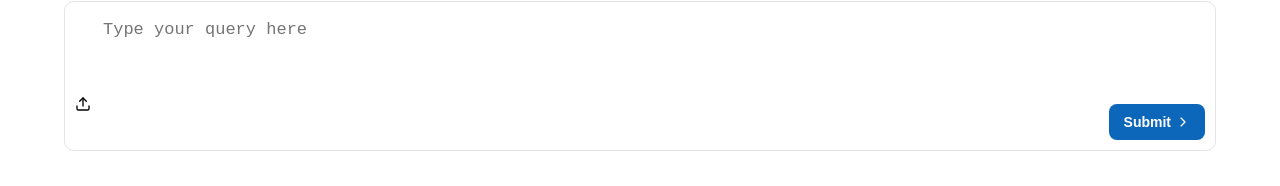
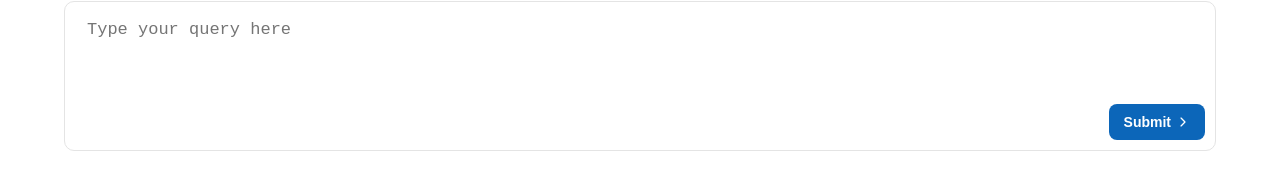
Before and after one commit to arkalal/Chakrava-Model-AI, a Next.js app: page /playground in a window 1280 px wide. Shown: the part 609-795 px from the top of the page. Built offline with nearby package versions, Linux system fonts and the light colour scheme.

Commit message:
work pending for image

```diff
--- a/Components/ChatInput/ChatInput.js
+++ b/Components/ChatInput/ChatInput.js
@@ -31,9 +31,9 @@ const ChatInput = ({
       }}
     >
       <div className={styles.inputControls}>
-        <label htmlFor="imageUpload">
+        {/* <label htmlFor="imageUpload">
           <FiUpload className={styles.uploadIcon} />
-        </label>
+        </label> */}
         <input
           type="file"
           id="imageUpload"
--- a/Components/ChatWindow/ChatWindow.js
+++ b/Components/ChatWindow/ChatWindow.js
@@ -22,7 +22,7 @@ const ChatWindow = () => {
     useChat({
       api: "/api/chat",
       body: {
-        experimental_attachments: imageFile && imageFile,
+        experimental_attachments: imageFile,
       },
     });
 
@@ -59,7 +59,7 @@ const ChatWindow = () => {
 
     // Reset input and file after submission
     setInput("");
-    // resetFileInput(); // Clear file input via the passed function
+    resetFileInput(); // Clear file input via the passed function
   };
 
   return (
--- a/src/app/api/chat/route.js
+++ b/src/app/api/chat/route.js
@@ -25,7 +25,7 @@ export async function POST(req) {
     const response = await openai.createChatCompletion({
       model: "ft:gpt-4o-2024-08-06:personal:chakrava-dev-v3:A3RXH2Hk",
       temperature: 0.9,
-      max_tokens: 4000,
+      max_tokens: 4090,
       top_p: 1,
       frequency_penalty: 0,
       presence_penalty: 0,
```
